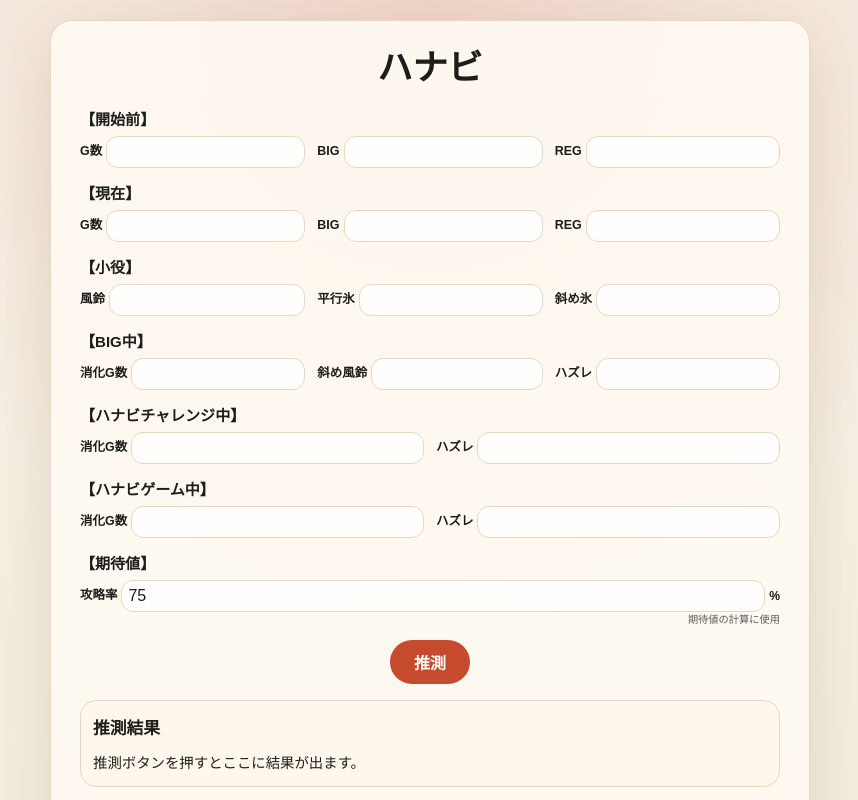
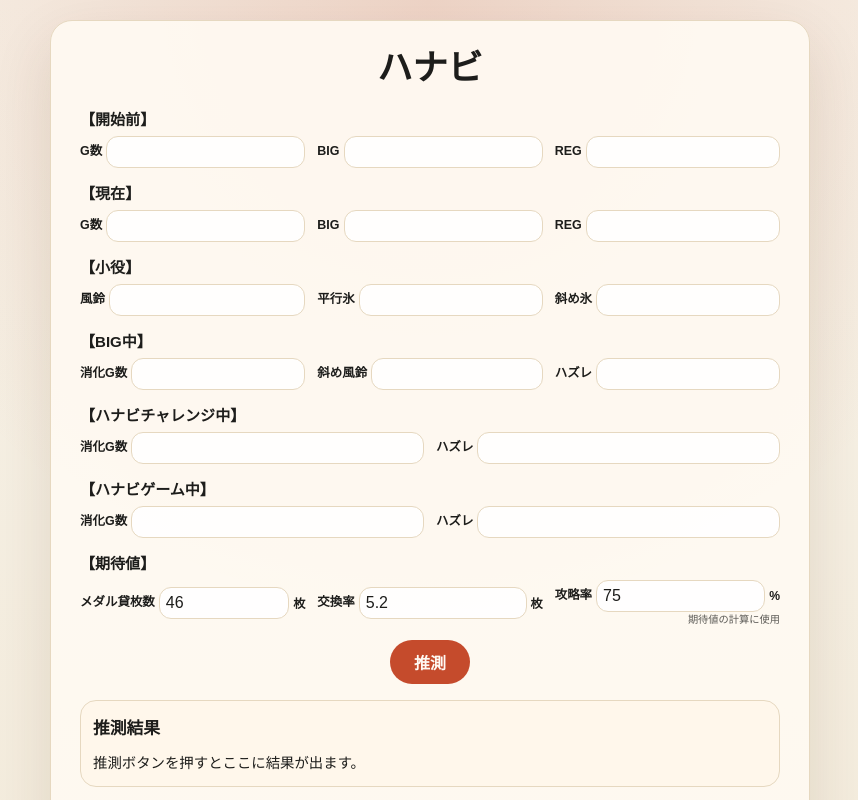
Before and after one commit to umedademu/suisoku, a Next.js app: page /hanabi in a window 1280 px wide. Shown: the top 800 px of the page, without its empty margins (210-1068 px from the left). Built offline with nearby package versions, Linux system fonts and the light colour scheme.

Commit message:
期待値入力に貸枚数と交換率を追加

```diff
--- a/app/hanabi/page.tsx
+++ b/app/hanabi/page.tsx
@@ -108,6 +108,16 @@ const inputGroups = [
     title: "期待値",
     fields: [
       {
+        key: "medalRent",
+        label: "メダル貸枚数",
+        unit: "枚"
+      },
+      {
+        key: "exchangeRate",
+        label: "交換率",
+        unit: "枚"
+      },
+      {
         key: "strategyRate",
         label: "攻略率",
         unit: "%",
@@ -119,6 +129,8 @@ const inputGroups = [
 
 const initialValues = {
   ...Object.fromEntries(inputGroups.flatMap((group) => group.fields.map((field) => [field.key, ""]))),
+  medalRent: "46",
+  exchangeRate: "5.2",
   strategyRate: "75"
 };
 
@@ -431,7 +443,9 @@ export default function HanabiPage() {
     const challengeHazure = toNumber(inputValues.challengeHazure);
     const gameGames = toNumber(inputValues.gameGames);
     const gameHazure = toNumber(inputValues.gameHazure);
+    const exchangeRate = toNumber(inputValues.exchangeRate);
     const strategyRate = clampPercentage(toNumber(inputValues.strategyRate));
+    const yenPerMedal = exchangeRate > 0 ? 100 / exchangeRate : 0;
 
     const practiceGames = currentGames - beforeGames;
     const practiceBig = currentBig - beforeBig;
@@ -443,7 +457,7 @@ export default function HanabiPage() {
       expectedYen:
         practiceGames *
         3 *
-        20 *
+        yenPerMedal *
         (calculateEffectivePayout(setting.payout, setting.payoutFull, strategyRate) - 1)
     }));
 
```
Also changed, not shown: 1 other file (tests, documents, lock files or other folders).
